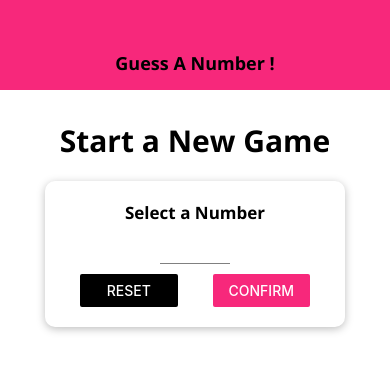
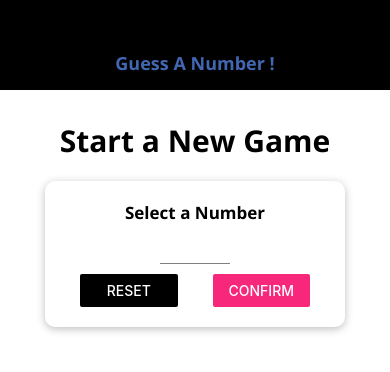
Before and after one commit to sharfanis/Number_Game_RN, a React Native app: screen / in a window 390 px wide. Shown: the top 372 px of the page. Built offline with nearby package versions, Linux system fonts and the light colour scheme.

Commit message:
chore(): changing styles based on different platforms
Used platform API for identfying and changing styles

```diff
--- a/components/Header.js
+++ b/components/Header.js
@@ -1,5 +1,5 @@
 import React, { Component } from 'react'
-import { View , Text , StyleSheet } from 'react-native'
+import { View , Text , StyleSheet , Platform } from 'react-native'
 import colors from '../constants/colors';
 import BodyText from './BodyText';
 
@@ -15,18 +15,20 @@ const Header = props => {
 
 const styles = StyleSheet.create({
     header: {
+    borderBottomColor: Platform.OS === 'ios' ?  '#ccc' : 'transparent' ,
+    borderBottomWidth: Platform.OS === 'ios' ?  1 : 0 ,
     width: '100%',
     height: 90,
     paddingTop: 36,
-    backgroundColor: colors.primary,
+    backgroundColor: Platform.OS === 'android' ? colors.fbColor : colors.acccent2,
     alignItems: 'center',
     justifyContent: 'center'
     },
     headerTitle:{
-        color: colors.acccent2,
+        color: Platform.OS === 'android' ? colors.accent : colors.fbColor,
         fontSize: 18
 
-    }
+    },
 });
 
 export default Header;
--- a/screens/GameoverScreen.js
+++ b/screens/GameoverScreen.js
@@ -105,11 +105,11 @@ const styles = StyleSheet.create({
     justifyContent: "center",
     alignItems: "center",
   },
-  newGameBtn: {
-    // marginTop: (availableDeviceHeight * 0.7) / 14,
-    // borderRadius: 8,
-    // backgroundColor: colors.fbColor,
-    // height: 40,
-    // width: 260,
-  },
+  // newGameBtn: {
+  //   // marginTop: (availableDeviceHeight * 0.7) / 14,
+  //   // borderRadius: 8,
+  //   // backgroundColor: colors.fbColor,
+  //   // height: 40,
+  //   // width: 260,
+  // },
 });
```
